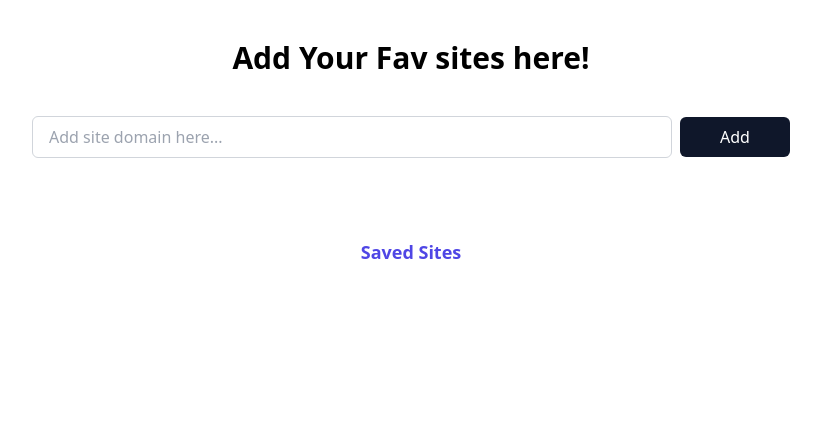
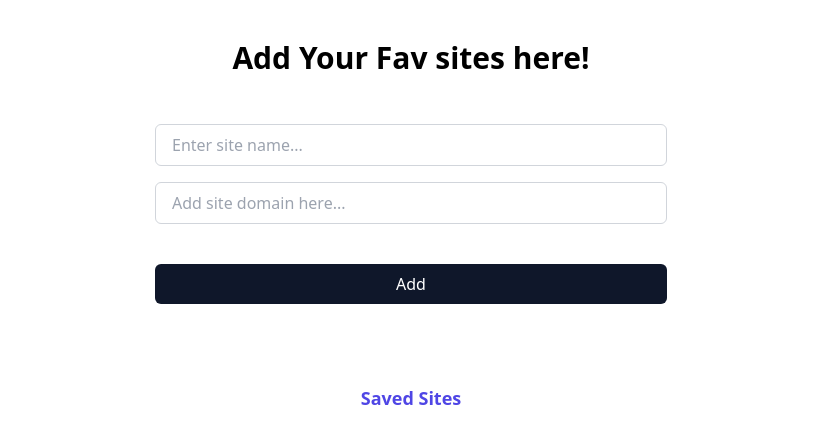
Before and after one commit to sreerag5375/LinkList, a React (Vite) app: page / in a window 1280 px wide. Shown: the top 444 px of the page, without its empty margins (229-1050 px from the left). Built offline with nearby package versions, Linux system fonts and the light colour scheme.

Commit message:
displays enterd site name and domain

```diff
--- a/src/pages/Landing.jsx
+++ b/src/pages/Landing.jsx
@@ -2,48 +2,75 @@ import { useState } from "react";
 
 const Landing = () => {
   const [siteName, setSiteName] = useState("");
+  const [siteDomain, setsiteDomain] = useState("");
   const [siteList, setSiteList] = useState([]);
 
   const handleSiteName = (e) => {
     setSiteName(e.target.value);
   };
 
-  const showSiteName = () => {
-    setSiteList([...siteList, siteName]);
+  const handleSiteDomain = (e) => {
+    setsiteDomain(e.target.value);
+  };
+
+  const showSiteName = (e) => {
+    e.preventDefault();
+    setSiteList((prevSiteList) => ({
+      ...prevSiteList,
+      [siteName]: siteDomain,
+    }));
+
+    // setSiteList([...siteList, siteName]);
     setSiteName(" ");
+    setsiteDomain("");
   };
 
   return (
     <div>
-      <h1 className="text-3xl font-bold text-center pt-10">
+      <h1 className="text-3xl font-bold text-center pt-10 ">
         Add Your Fav sites here!
       </h1>
-      <div className="text-center">
+      <form className="text-center max-w-lg mx-auto mt-12" onSubmit={showSiteName}>
         <input
-          id="siteName"
-          name="domain"
-          placeholder="Add site domain here..."
+          id="name"
+          name="siteName"
+          placeholder="Enter site name..."
           value={siteName}
           onChange={handleSiteName}
-          className="w-1/2 mx-auto mt-10 p-2 pl-4 border border-gray-300 rounded-md"
+          className="w-full p-2 pl-4 border border-gray-300 rounded-md"
         />
-        <button
+
+        <input
+          id="domain"
+          name="siteDomain"
+          placeholder="Add site domain here..."
+          value={siteDomain}
+          onChange={handleSiteDomain}
+          className="w-full p-2 pl-4 border border-gray-300 rounded-md mt-4"
+        />
+
+        <button type="submit"
           onClick={showSiteName}
-          className="text-white p-2 px-10 bg-slate-900 cursor-pointer ml-2 rounded-md"
+          className="w-full text-white mt-10 p-2 px-10 bg-slate-900 cursor-pointer  rounded-md"
         >
           Add
         </button>
-      </div>
+      </form>
       <div className="mt-20 text-center">
         <h3 className="text-indigo-600 bold font-semibold text-lg mb-2">
           Saved Sites
         </h3>
 
         <ul>
-          {siteList.map((site, index) => (
-            <li key={index} className="p-2 border-b border-gray-200">
-              {site}
-            </li>
+          {Object.keys(siteList).map((key, index) => (
+            <div key={index}>
+              <h3>{key}</h3>
+              <li className="p-2 border-b border-gray-200">
+                <a href={siteList[key]} target="_blank">
+                  {siteList[key]}
+                </a>
+              </li>
+            </div>
           ))}
         </ul>
       </div>
```
Also changed, not shown: src/components/HomeHeader.jsx (added), src/components/SiteListing.jsx (added).
